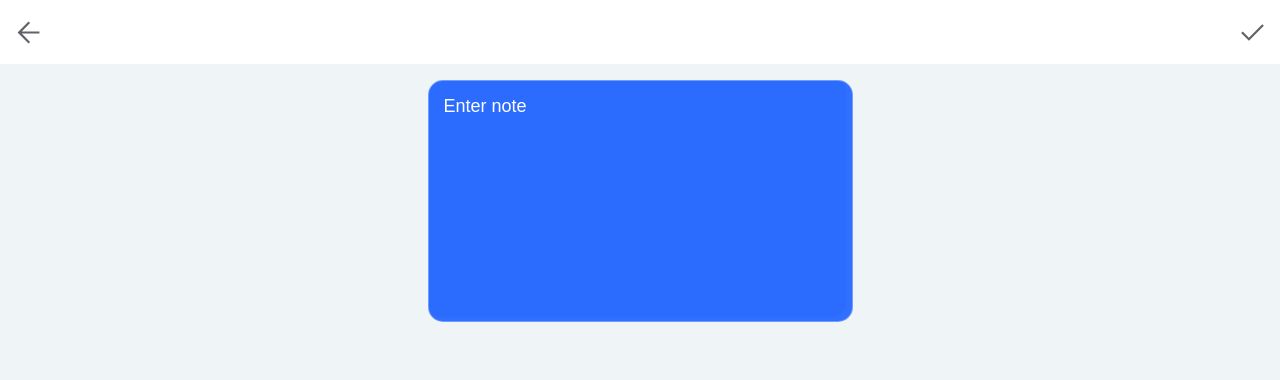
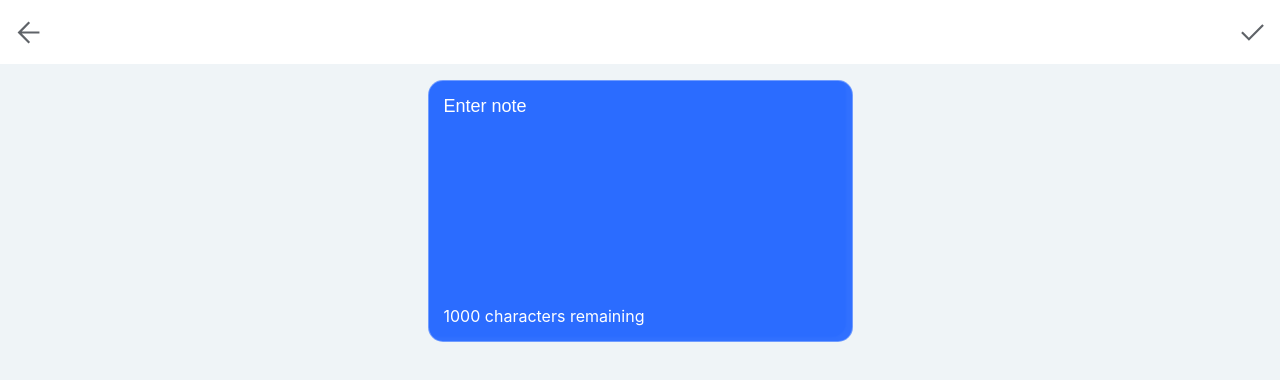
Before and after one commit to Rubinich/notes, a React (Create React App) app: page /make-note in a window 1280 px wide. Shown: the top 380 px of the page. Built offline with nearby package versions, Linux system fonts and the light colour scheme; the HTML template or start-up script is replaced by a standard one.

Commit message:
counter added, bg fixed

```diff
--- a/package.json
+++ b/package.json
@@ -11,9 +11,11 @@
     "@testing-library/react": "^13.4.0",
     "@testing-library/user-event": "^13.5.0",
     "clipboard": "^2.0.11",
+    "i18next": "^23.11.4",
     "react": "^18.3.1",
     "react-beautiful-dnd": "^13.1.1",
     "react-dom": "^18.3.1",
+    "react-i18next": "^14.1.1",
     "react-router-dom": "^6.23.0",
     "react-scripts": "5.0.1",
     "uuidv4": "^6.2.13",
--- a/src/App.css
+++ b/src/App.css
@@ -4,8 +4,8 @@ format pisanja: "--naziv: vrijednost;"
 .App {
   background-color: var(--clr-app);
   display: block;
-  max-width: 100%;
-  height: 100vh;
+  width: 100%;
+  min-height: 100vh;
 }
 
 
--- a/src/layouts/createnote/createnote.js
+++ b/src/layouts/createnote/createnote.js
@@ -1,8 +1,15 @@
-import { React } from "react";
+import { React, useState, useEffect } from "react";
 import HeaderAdd from "../header-add/header-add.js";
 
 
-function CreateNote({ textHandler, saveHandler, inputText }) {
+function CreateNote({ textHandler, saveHandler, inputText, maxLength  }) {
+    const [remainingCharacters, setRemainingCharacters] = useState(maxLength);
+
+    useEffect(() => {
+        setRemainingCharacters(maxLength - inputText.length);
+    }, [inputText]);
+    maxLength = 1000;
+
     return (
         <>
             <HeaderAdd saveHandler={saveHandler}/>
@@ -13,8 +20,12 @@ function CreateNote({ textHandler, saveHandler, inputText }) {
                     value={inputText}
                     placeholder="Enter note"
                     onChange={textHandler}
-                    maxLength="500"
+                    /*maxLength="500"*/
+                    maxLength={maxLength}
                 ></textarea>
+                <div className="character-counter">
+                    {remainingCharacters} characters remaining
+                </div>
             </div>
         </>
     );
--- a/src/layouts/note/note.css
+++ b/src/layouts/note/note.css
@@ -11,7 +11,7 @@
     display: flex;
     flex-direction: column;
     justify-content: space-between;
-    word-wrap: break-word;
+    /*word-wrap: break-word;*/
 }
 .note__body{
     color: white;
--- a/src/layouts/notes/notes.css
+++ b/src/layouts/notes/notes.css
@@ -8,7 +8,7 @@
     color: #fff;
     padding: 15px;
     margin: 0.5em 0.75em;
-    min-height: 10px;
+    min-height: 20px;
     display: flex;
     flex-direction: column;
     justify-content: space-between;
```
Also changed, not shown: 1 other file (tests, documents, lock files or other folders).
